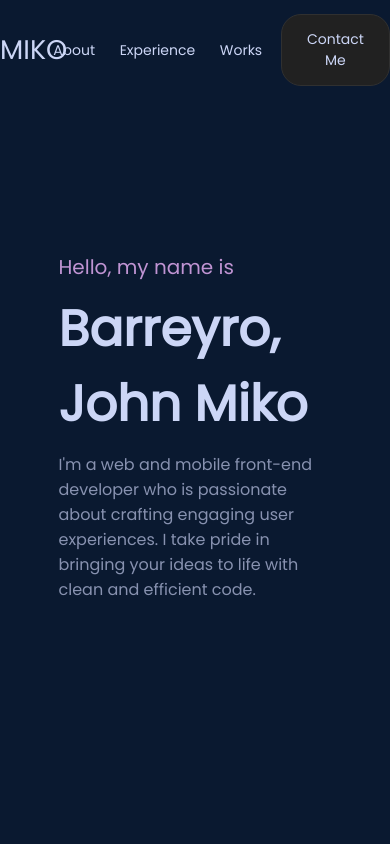
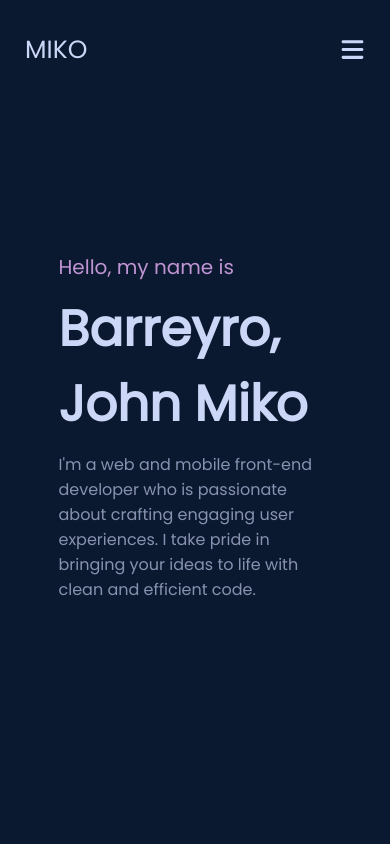
Before and after one commit to barreyrojohnmiko/personal-portfolio, a React (Create React App) app: page / in a window 390 px wide. Shown: the top 844 px of the page. Built offline with nearby package versions, Linux system fonts and the light colour scheme.

Commit message:
added side navbar

```diff
--- a/package.json
+++ b/package.json
@@ -6,6 +6,7 @@
   "dependencies": {
     "@fortawesome/fontawesome-svg-core": "^6.3.0",
     "@fortawesome/free-brands-svg-icons": "^6.3.0",
+    "@fortawesome/free-solid-svg-icons": "^6.3.0",
     "@fortawesome/react-fontawesome": "^0.2.0",
     "@testing-library/jest-dom": "^5.16.5",
     "@testing-library/react": "^13.4.0",
--- a/src/components/About.tsx
+++ b/src/components/About.tsx
@@ -14,7 +14,7 @@ const About: React.FC<AboutProps> = ({ aboutSectionRef }) => {
           <div className="about-me-sub-container">
             <div className="about-me-text">
               I have a passion for exploring and developing innovative ideas. As
-              a naturally curious person, I became interested in development by
+              a naturally curious person, I became interested in coding by
               wondering on how I could hack into my neighbors' Wi-Fi. Although
               this wasn't a part of my formal education in Computer Science, I
               found turning my designs into functional websites very fulfilling
--- a/src/components/Home.css
+++ b/src/components/Home.css
@@ -29,11 +29,23 @@
   .footer-section {
     display: none;
   }
+
+  .header-hamburger-section {
+    display: none;
+  }
 }
 
 @media screen and (max-width: 767px) {
   .content-section {
     width: 100%;
+  }
+
+  .header-section {
+    display: none;
+  }
+
+  .header-hamburger-section {
+    margin-bottom: 10%;
   }
 
   .introduction-section {
@@ -48,4 +60,48 @@
   .contact-section {
     margin-bottom: 30%;
   }
+
+  .navbar-section {
+    position: absolute;
+    top: 0;
+    right: 0;
+    height: 100vh;
+    width: 75%;
+    background-color: #112240;
+  }
+
+  .navbar-menu-container {
+    height: calc(100% - 190px);
+    display: flex;
+    flex-direction: column;
+    justify-content: center;
+    align-items: center;
+  }
+
+  .navbar-btn-text-spacing {
+    margin-left: 4%;
+  }
+
+  .navbar-btn-text {
+    font-family: "Poppins", sans-serif;
+    font-style: normal;
+    font-weight: 400;
+    font-size: 18px;
+    color: #ccd6f6;
+    margin-top: 20%;
+    margin-bottom: 20%;
+  }
+
+  .navbar-btn-border {
+    background: transparent;
+    border: none;
+  }
+
+  .navbar-header-container {
+    height: 100px;
+    display: flex;
+    justify-content: flex-end;
+    align-items: center;
+    padding: 0 25px;
+  }
 }
--- a/src/components/Home.tsx
+++ b/src/components/Home.tsx
@@ -1,4 +1,4 @@
-import React, { useRef } from "react";
+import React, { useRef, useState } from "react";
 import "./Home.css";
 
 import About from "./About";
@@ -7,10 +7,15 @@ import Header from "../views/Header";
 import Contact from "./Contact";
 import Footer from "../views/Footer";
 import Introduction from "./Introduction";
+import HeaderHamburger from "../views/HeaderHamburger";
+
+import { FontAwesomeIcon } from "@fortawesome/react-fontawesome";
+import { faX } from "@fortawesome/free-solid-svg-icons";
 
 const Home = () => {
   const aboutSectionRef = useRef<HTMLDivElement>(null);
   const contactSectionRef = useRef<HTMLDivElement>(null);
+  const [navbarOpen, setNavbarOpen] = useState(false);
 
   const handleAboutClick = () => {
     if (aboutSectionRef.current) {
@@ -30,6 +35,44 @@ const Home = () => {
     }
   };
 
+  const handleOpenNavbar = () => {
+    setNavbarOpen(true);
+  };
+
+  const closeOpenNavbar = () => {
+    setNavbarOpen(false);
+  };
+
+  const renderNavbar = () => {
+    return (
+      <div className="navbar-section">
+        <div className="navbar-header-container">
+          <div onClick={closeOpenNavbar}>
+            <FontAwesomeIcon icon={faX} className="hamburger-logo" />
+          </div>
+        </div>
+        <div className="navbar-menu-container">
+          <div className="navbar-btn-text-spacing">
+            <button className="navbar-btn-text navbar-btn-border">About</button>
+          </div>
+          <div className="navbar-btn-text-spacing">
+            <button className="navbar-btn-text navbar-btn-border">
+              Experience
+            </button>
+          </div>
+          <div className="navbar-btn-text-spacing">
+            <button className="navbar-btn-text navbar-btn-border">Works</button>
+          </div>
+          <div className="navbar-btn-text-spacing">
+            <button className="navbar-btn-text navbar-btn-border">
+              Contact Me
+            </button>
+          </div>
+        </div>
+      </div>
+    );
+  };
+
   return (
     <div className="home-container">
       <div className="sidebar-section">
@@ -37,7 +80,14 @@ const Home = () => {
       </div>
       <div className="content-section">
         <div className="header-section">
-          <Header handleAboutClick={handleAboutClick} handleContactClick={handleContactClick} />
+          <Header
+            handleAboutClick={handleAboutClick}
+            handleContactClick={handleContactClick}
+          />
+        </div>
+        {navbarOpen ? renderNavbar() : null}
+        <div className="header-hamburger-section">
+          <HeaderHamburger handleOpenNavbar={handleOpenNavbar} />
         </div>
         <div className="introduction-section">
           <Introduction />
--- /dev/null
+++ b/src/views/HeaderHamburger.css
@@ -0,0 +1,29 @@
+.hamburger-main-container {
+  height: 100px;
+  display: flex;
+  justify-content: space-between;
+  align-items: center;
+  padding: 0 25px;
+}
+
+.header-logo {
+  font-family: "Poppins", sans-serif;
+  font-style: normal;
+  font-weight: 400;
+  font-size: 25px;
+  color: #CCD6F6;
+}
+
+.hamburger-logo {
+  height: 25px;
+  width: 25px;
+  color: #CCD6F6;
+}
+
+.hamburger-text {
+  font-family: "Poppins", sans-serif;
+  font-style: normal;
+  font-weight: 400;
+  font-size: 14px;
+  color: #8892b0;
+}
--- /dev/null
+++ b/src/views/HeaderHamburger.tsx
@@ -0,0 +1,22 @@
+import React from "react";
+import "./HeaderHamburger.css";
+
+import { FontAwesomeIcon } from "@fortawesome/react-fontawesome";
+import { faBars } from "@fortawesome/free-solid-svg-icons";
+
+interface HamburgerProps {
+    handleOpenNavbar: () => void;
+}
+
+const HeaderHamburger = ({handleOpenNavbar}: HamburgerProps) => {
+  return (
+    <div className="hamburger-main-container">
+      <div className="header-logo">MIKO</div>
+      <div onClick={handleOpenNavbar}>
+        <FontAwesomeIcon icon={faBars} className="hamburger-logo" />
+      </div>
+    </div>
+  );
+};
+
+export default HeaderHamburger;
```
Also changed, not shown: 1 other file (tests, documents, lock files or other folders).
